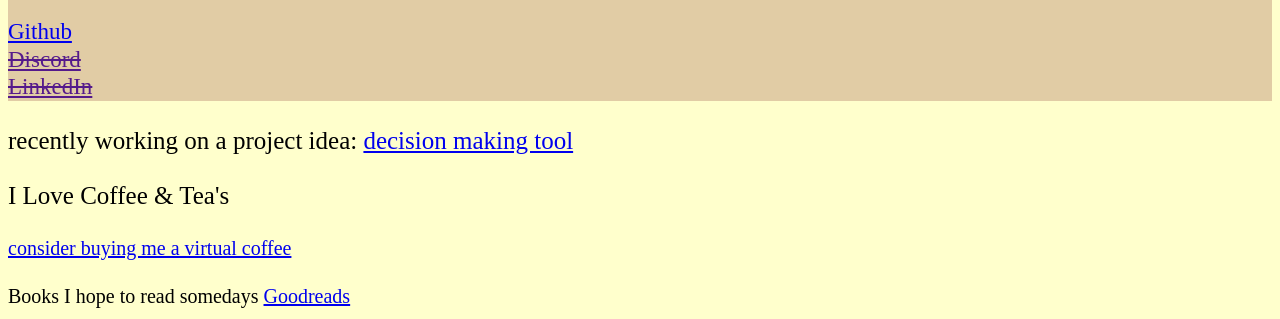
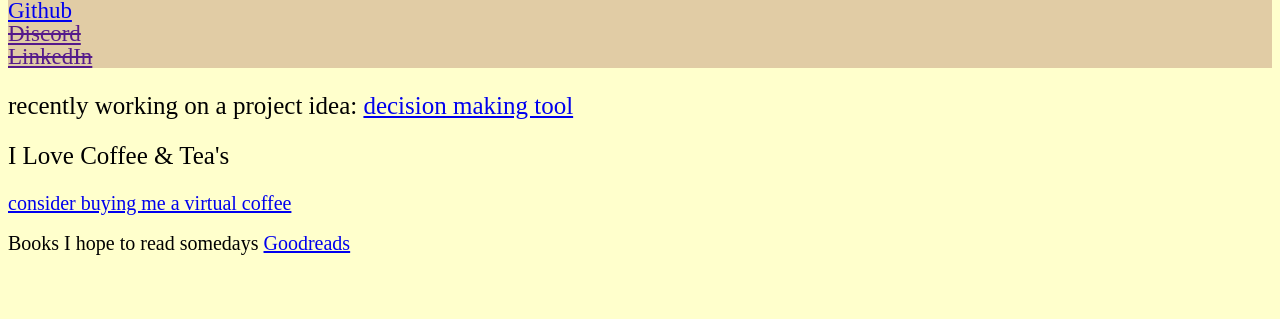
Before and after one commit to tyatti/web, a plain HTML site: page index.html in a window 1280 px wide. Shown: the part 162-481 px from the top of the page. Drawn offline with Linux system fonts and the light colour scheme.

Commit message:
line height --

```diff
--- a/css/style3.css
+++ b/css/style3.css
@@ -6,7 +6,7 @@ body {
     color: rgb(0,0,0);
     /* try */
     font-size: 1rem;
-    line-height: 1.2;
+    line-height: 1.0;
 }
 
 h1 {
```
